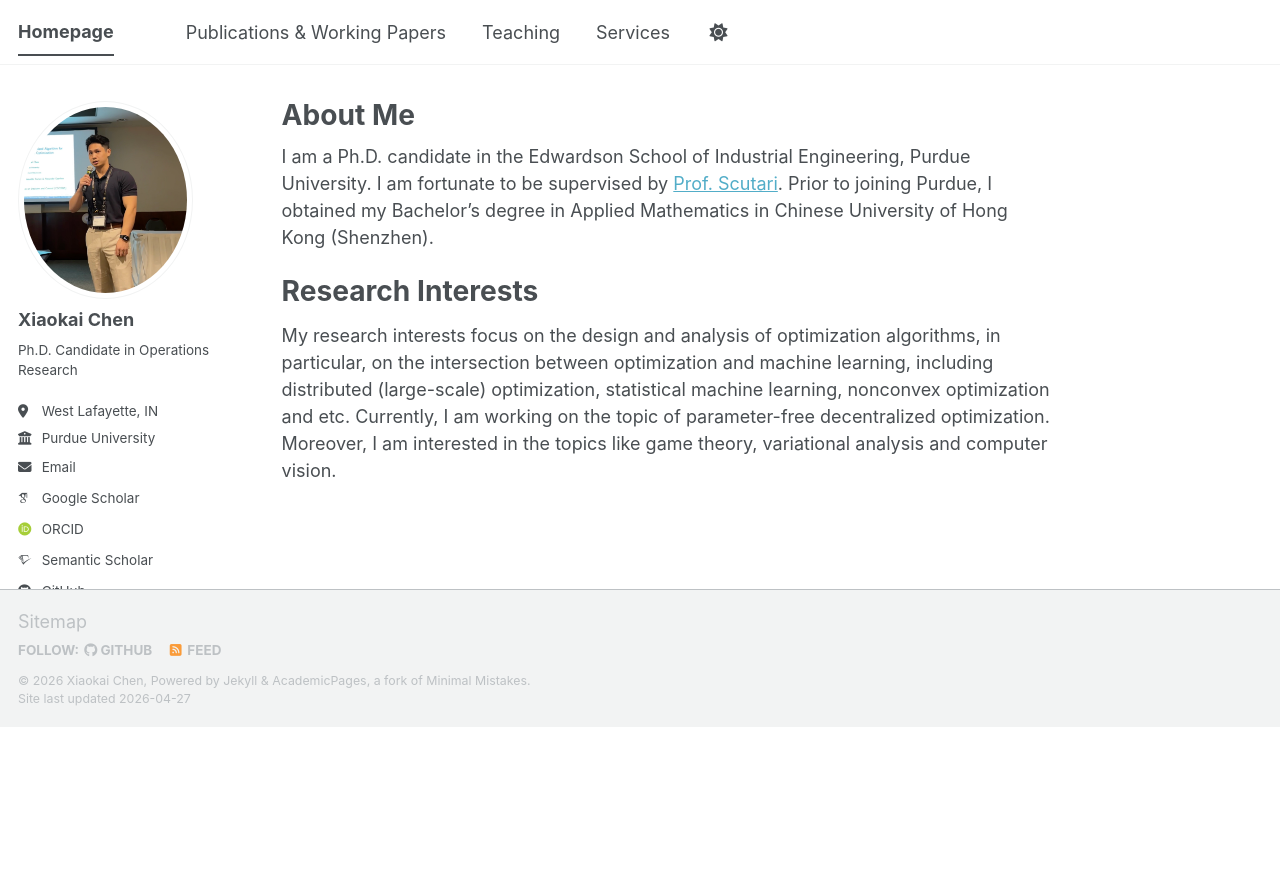
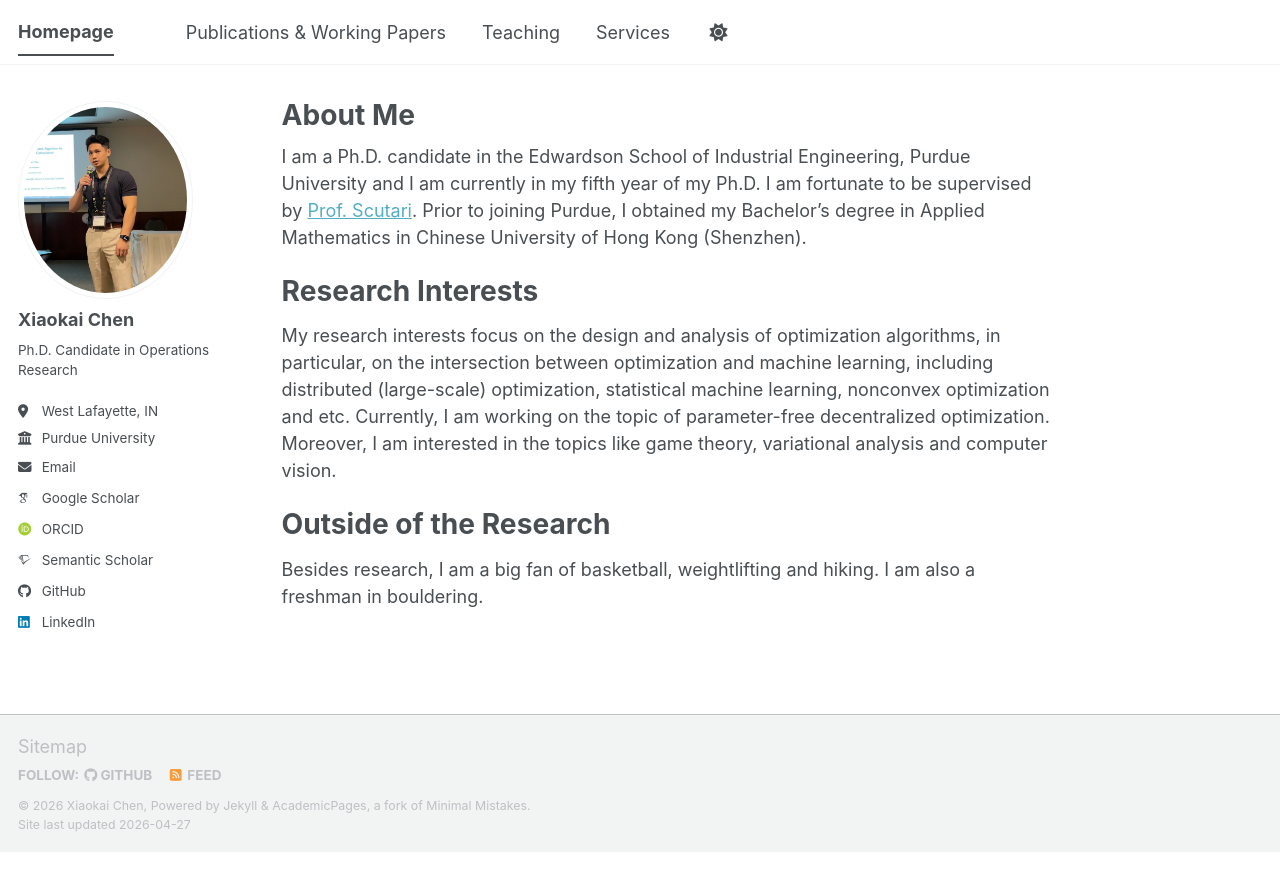
Before and after one commit to xiaokaichen2000/xiaokaichen2000.github.io, a Jekyll site: the page built from _pages/about.md, in a window 1280 px wide. Shown: the top 891 px of the page. Built offline with Jekyll 4.4.1, drawn with Linux system fonts in a browser that asks for light colours; some web fonts are replaced; a script bundle is joined from its source files by our own code; library files that are not in the unit come from our copies.

Commit message:
Update about.md

```diff
--- a/_pages/about.md
+++ b/_pages/about.md
@@ -7,9 +7,15 @@ redirect_from:
   - /about.html
 ---
 
-I am a Ph.D. candidate in the Edwardson School of Industrial Engineering, Purdue University. I am fortunate to be supervised by [Prof. Scutari](https://engineering.purdue.edu/~gscutari/). Prior to joining Purdue, I obtained my Bachelor's degree in Applied Mathematics in Chinese University of Hong Kong (Shenzhen).
+I am a Ph.D. candidate in the Edwardson School of Industrial Engineering, Purdue University and I am currently in my fifth year of my Ph.D. I am fortunate to be supervised by [Prof. Scutari](https://engineering.purdue.edu/~gscutari/). Prior to joining Purdue, I obtained my Bachelor's degree in Applied Mathematics in Chinese University of Hong Kong (Shenzhen).
 
 Research Interests
 ======
 
 My research interests focus on the design and analysis of optimization algorithms, in particular, on the intersection between optimization and machine learning, including distributed (large-scale) optimization, statistical machine learning, nonconvex optimization and etc. Currently, I am working on the topic of parameter-free decentralized optimization. Moreover, I am interested in the topics like game theory, variational analysis and computer vision.
+
+
+Outside of the Research
+======
+
+Besides research, I am a big fan of basketball, weightlifting and hiking. I am also a freshman in bouldering.
```
